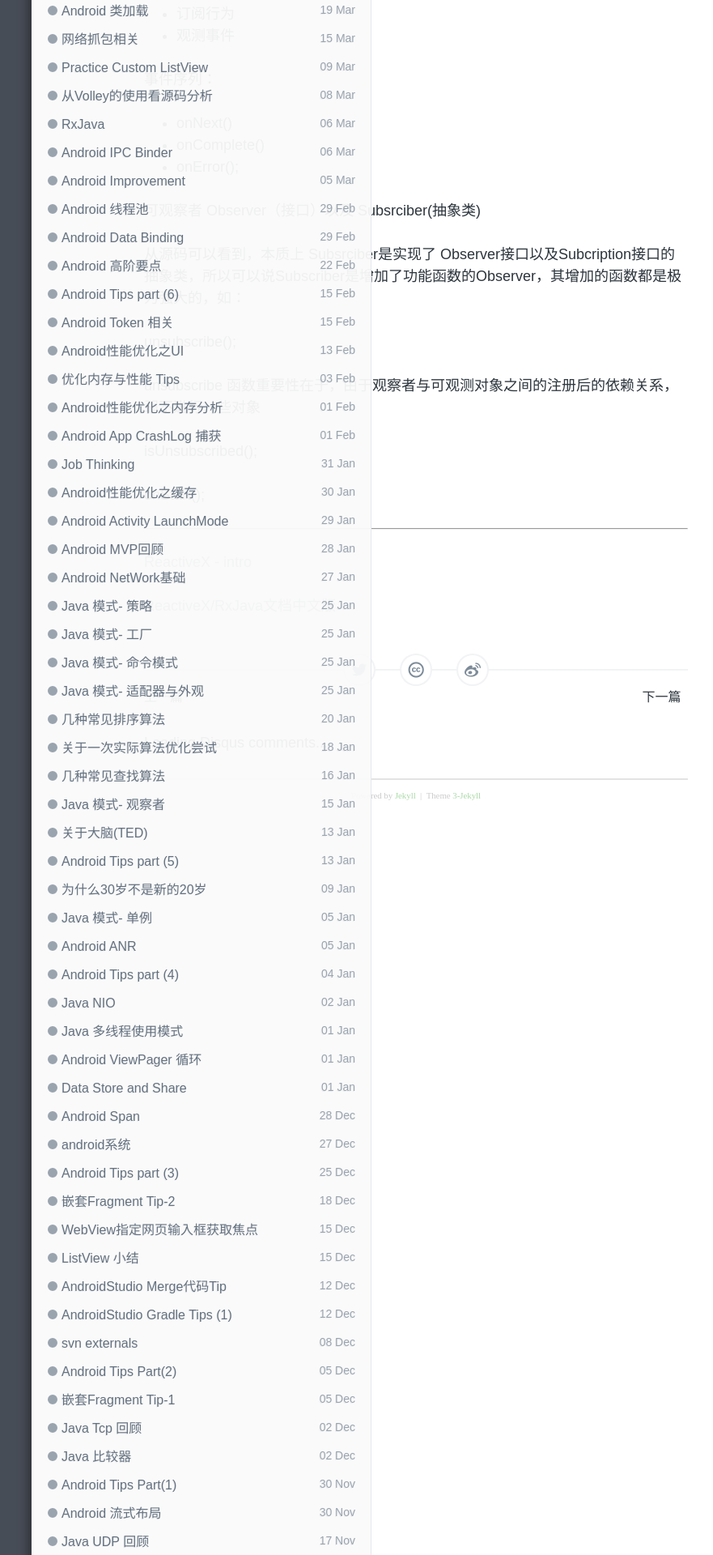
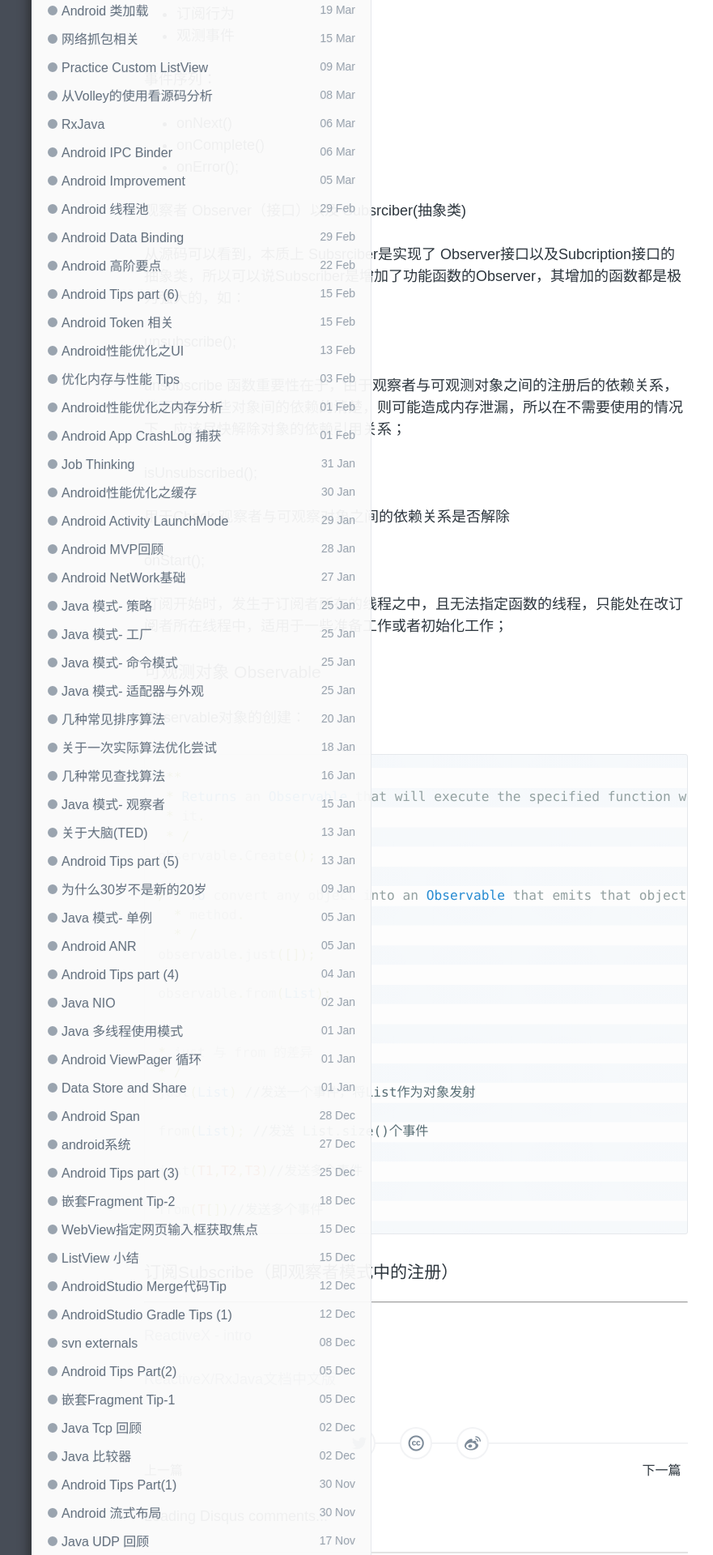
Before and after one commit to enlipan/enlipan.github.io, a Jekyll site: the page built from _posts/2016-08-30-rxjava-intro.md, in a window 1280 px wide. Shown: the part 1373-3293 px from the top of the page at 81% size, without its empty margins (126-1007 px from the left). Built offline with Jekyll 4.4.1, drawn with Linux system fonts in a browser that asks for light colours; nearby versions of some CDN libraries; comment, search, counter and statistics services are not loaded.

Commit message:
modify page rxjava

```diff
--- a/_posts/2016-08-30-rxjava-intro.md
+++ b/_posts/2016-08-30-rxjava-intro.md
@@ -50,17 +50,58 @@
 *  onError();
 
 
-####  可观察者 Observer（接口）以及 Subsrciber(抽象类)
+####  观察者 Observer（接口）以及 Subsrciber(抽象类)
 
 从源码可以看到，本质上 Subsrciber是实现了 Observer接口以及Subcription接口的抽象类，所以可以说Subscriber是增加了功能函数的Observer，其增加的函数都是极为强大的，如：
 
 unsubscribe();
 
-unsubscribe 函数重要性在于，由于观察者与可观测对象之间的注册后的依赖关系，弱不进行一些对象
+unsubscribe 函数重要性在于，由于观察者与可观测对象之间的注册后的依赖关系，若不进行一些对象间的依赖的清楚，则可能造成内存泄漏，所以在不需要使用的情况下，应该尽快解除对象的依赖引用关系；
 
 isUnsubscribed();
 
+用于Check 观察者与可观察对象之间的依赖关系是否解除
+
 onStart();
+
+订阅开始时，发生于订阅者所在的线程之中，且无法指定函数的线程，只能处在改订阅者所在线程中，适用于一些准备工作或者初始化工作；
+
+
+###  可观测对象 Observable
+
+Observable对象的创建：
+
+
+{% highlight java %}
+
+/**
+ * Returns an Observable that will execute the specified function when a {@link Subscriber} subscribes to
+ * it.
+ * /
+observable.Create();
+
+/** To convert any object into an Observable that emits that object, pass that object into the {@code just}
+  * method.
+  * /
+observable.just([]);
+
+observable.from(List);
+
+/**
+* just 与 from 的差异
+* /
+just(List) //发送一个事件，将List作为对象发射
+
+from(List); //发送 List.size()个事件
+
+just(T1,T2,T3)//发送多个事件
+
+from(T[])//发送多个事件
+
+{% endhighlight %}
+
+###  订阅Subscribe（即观察者模式中的注册）
+
 
 
 
```
